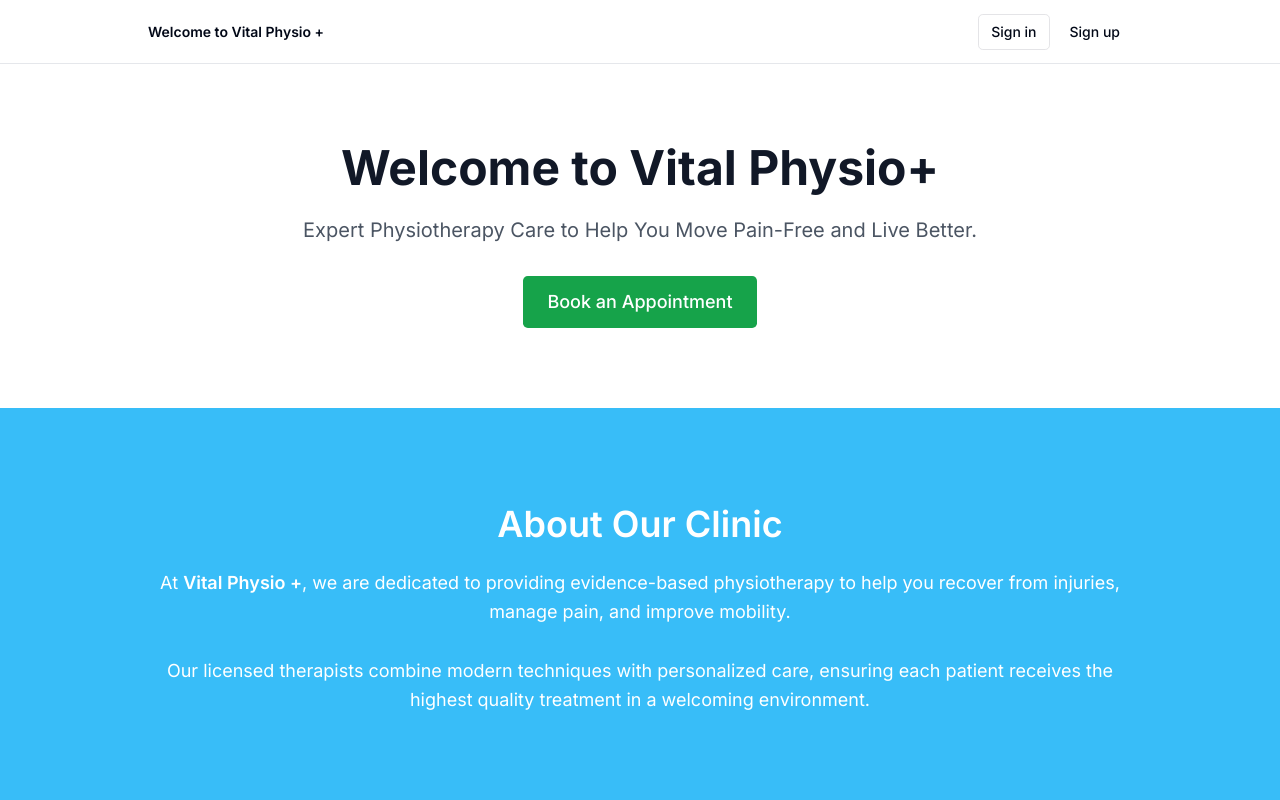
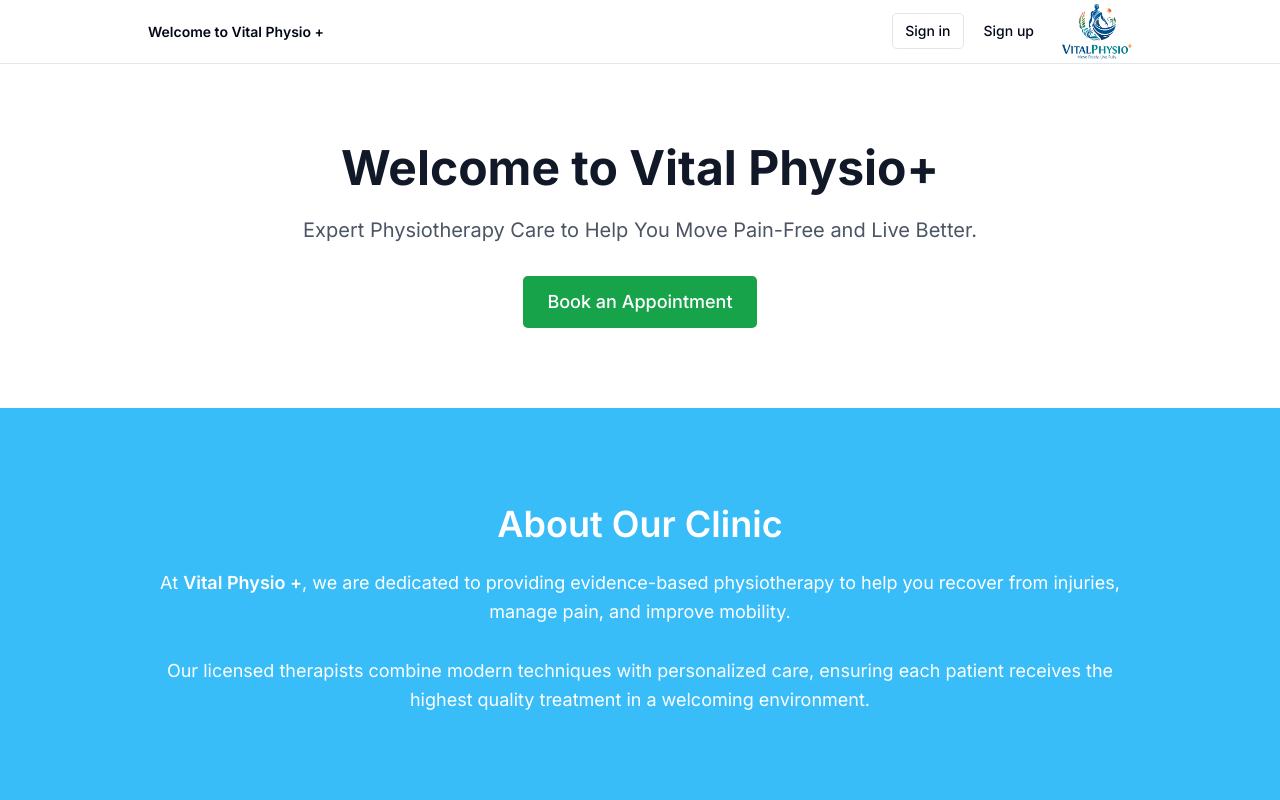
Before and after one commit to ishaan-chadha1/vital-physio-plus, a Next.js app: page / in a window 1280 px wide. Shown: the top 800 px of the page. Built offline with nearby package versions, Linux system fonts and the light colour scheme; no server answers.

Commit message:
Addition of Logo to Header

```diff
--- a/app/layout.tsx
+++ b/app/layout.tsx
@@ -7,6 +7,7 @@ import { Inter } from "next/font/google"; // Changed font to Inter (Google recog
 import { ThemeProvider } from "next-themes";
 import Link from "next/link";
 import "@/app/globals.css";
+import Image from "next/image";
 
 const inter = Inter({
   subsets: ["latin"],
@@ -18,26 +19,47 @@ export const metadata = {
   description: "Welcome to Vital Physio +, an AI-powered physiotherapy clinic.",
 };
 
-export default function RootLayout({ children }: { children: React.ReactNode }) {
+export default function RootLayout({
+  children,
+}: {
+  children: React.ReactNode;
+}) {
   return (
     <html lang="en">
       <body className={`${inter.className}`}>
-        <ThemeProvider attribute="class" defaultTheme="system" enableSystem disableTransitionOnChange>
-
-          {/* NAVBAR (Always white) */}
+        <ThemeProvider
+          attribute="class"
+          defaultTheme="system"
+          enableSystem
+          disableTransitionOnChange
+        >
           <nav className="w-full flex justify-center bg-white border-b border-gray-200 h-16">
-            <div className="w-full max-w-5xl flex justify-between items-center p-3 px-5 text-sm">
+            <div className="w-full max-w-5xl flex justify-between items-center px-5 text-sm">
+              {/* Left: Title */}
               <div className="flex gap-5 items-center font-semibold">
                 <Link href="/">Welcome to Vital Physio +</Link>
               </div>
-              {!hasEnvVars ? <EnvVarWarning /> : <HeaderAuth />}
+
+              {/* Right: Logo + Auth */}
+              <div className="flex items-center gap-4">
+                {!hasEnvVars ? <EnvVarWarning /> : <HeaderAuth />}
+
+                <div className="shrink-2">
+                  <Image
+                    src="/logo.png" // Relative to /public
+                    alt="Vital Physio Plus Logo"
+                    width={70} // ✅ Adjusted size
+                    height={70}
+                    className="object-contain" // Optional: rounded avatar style
+                    priority
+                  />
+                </div>
+              </div>
             </div>
           </nav>
-
           {/* 👇 REMOVE THIS WRAPPER with fixed white bg */}
           {/* Instead of forcing all pages into white, let each page choose */}
           {children}
-
           {/* OPTIONAL: move footer into pages that need it */}
         </ThemeProvider>
       </body>
```
